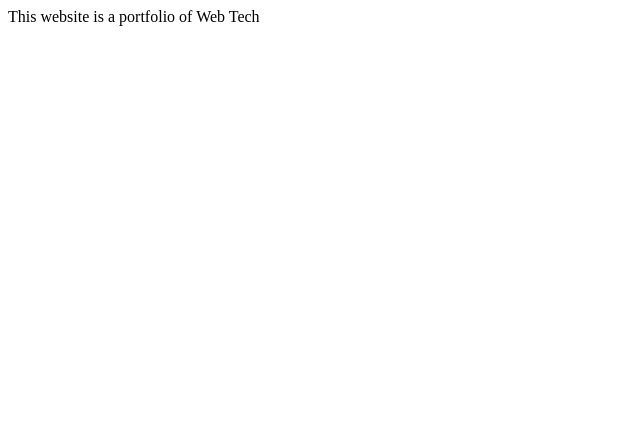
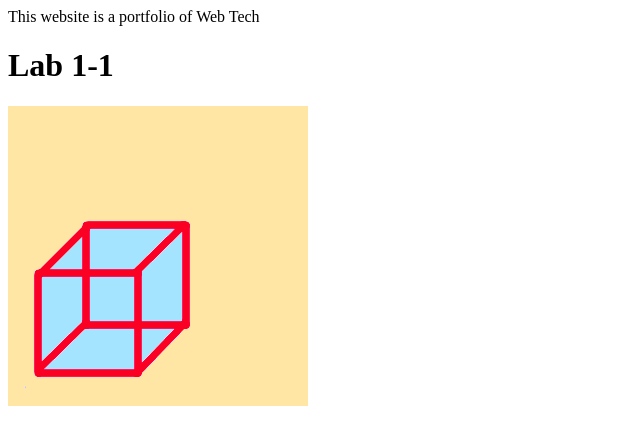
Before and after one commit to DangV/DangV.github.io, a plain HTML site: page index.html in a window 1280 px wide. Shown: the whole page, without its empty margins (0-640 px from the left). Drawn offline with Linux system fonts and the light colour scheme.

Commit message:
Adding files

```diff
--- a/index.html
+++ b/index.html
@@ -10,6 +10,14 @@
 
 <body>
     This website is a portfolio of Web Tech
+
+
+    <h1>Lab 1-1</h1>
+
+    <p>
+        <img src="Images/lab1-1.gif">
+    </p>
+
 </body>
 
 </html>
```
Also changed, not shown: Images/lab1-1.gif (added).
